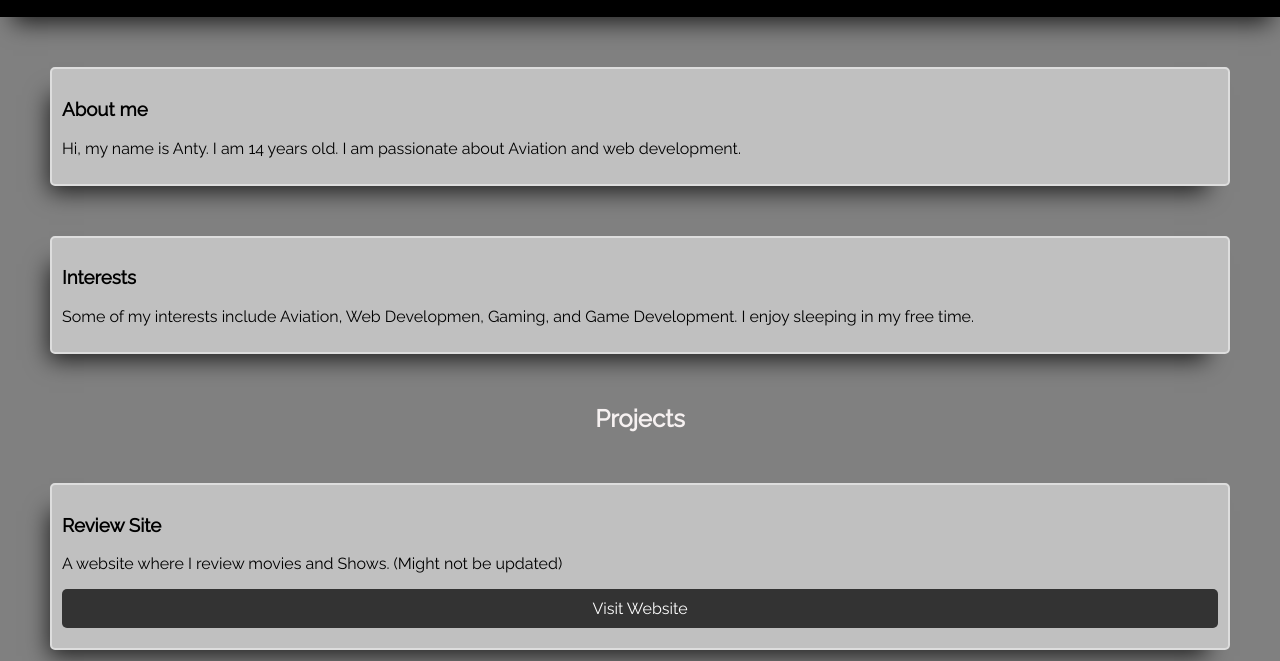
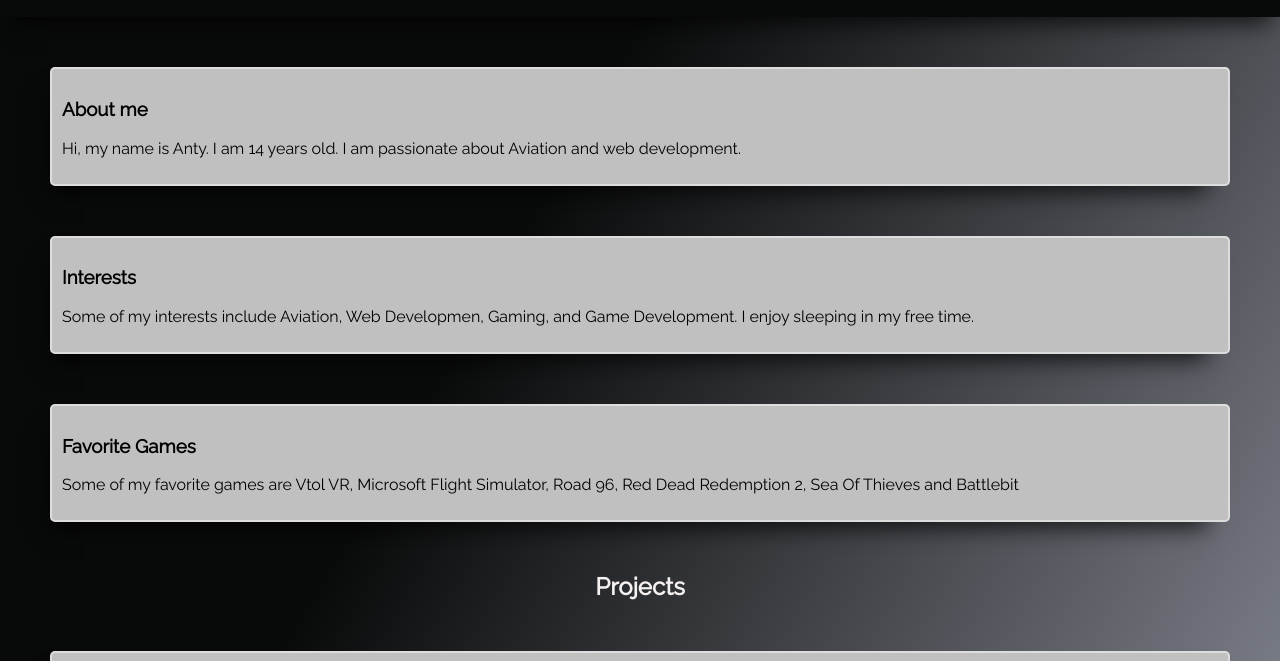
Before and after one commit to Aunemann/Homepage, a plain HTML site: page index.html in a window 1280 px wide. Shown: the part 139-800 px from the top of the page. Drawn offline with Linux system fonts and the light colour scheme.

Commit message:
Update index.html
Added new About me section.
Styled the page more

```diff
--- a/index.html
+++ b/index.html
@@ -1,8 +1,8 @@
 <!DOCTYPE html>
+
 <html>
 <head>
   <title>Anty - Homepage</title>
-</head>
   <style>
     @import 'https://fonts.googleapis.com/css?family=Raleway';
 
@@ -66,7 +66,8 @@
 
     body {
       font-family: Raleway, sans-serif;
-      background-color: #808080;
+      background: rgb(8,9,9);
+      background: linear-gradient(120deg, rgba(8,9,9,1) 34%, rgba(164,168,181,1) 100%);
       margin: 0;
       padding: 0;
     }
@@ -75,7 +76,7 @@
       box-shadow: 2px 17px 22px -11px rgba(0,0,0,0.75);
 -webkit-box-shadow: 2px 17px 22px -11px rgba(0,0,0,0.75);
 -moz-box-shadow: 2px 17px 22px -11px rgba(0,0,0,0.75);
-      background-color: #000000;
+      background-color: #080909;
       color: #fff;
       padding: 20px;
       display: flex;
@@ -144,7 +145,8 @@ h2 {
     .section-button:hover {
       background-color: #555;
     }
-    </style>
+  </style>
+</head>
 <body>
   <header>
     <div>
@@ -174,6 +176,13 @@ h2 {
     </div>
   </div>
 </div>
+    <div class="section">
+    <div class="section-item">
+      <h3>Favorite Games</h3>
+      <p>Some of my favorite games are Vtol VR, Microsoft Flight Simulator, Road 96, Red Dead Redemption 2, Sea Of Thieves and Battlebit</p>
+    </div>
+  </div>
+</div>
     <h2 id="Projects">Projects</h2>
   <div class="section">
     <div class="section-item">
@@ -186,13 +195,13 @@ h2 {
       <p>This was an assignment for school.</p>
       <a class="section-button" href="https://aunemann.github.io/Felix-katt-oppgave/" target="_blank">Visit Website</a>
     </div>
-    <div class="section-item">
+<!--    <div class="section-item">
       <h3>Project 3</h3>
       <p>Lorem ipsum dolor sit amet, consectetur adipiscing elit. Donec eget pharetra risus. Curabitur ac augue vel ligula imperdiet euismod.</p>
       <a class="section-button" href="https://project3website.com" target="_blank">Visit Website</a
         </div>
       </div>
-    </div>
+    </div> -->
         <h2 id="Contact">Contact</h2>
   <div class="section">
     <div class="section-item">
```
